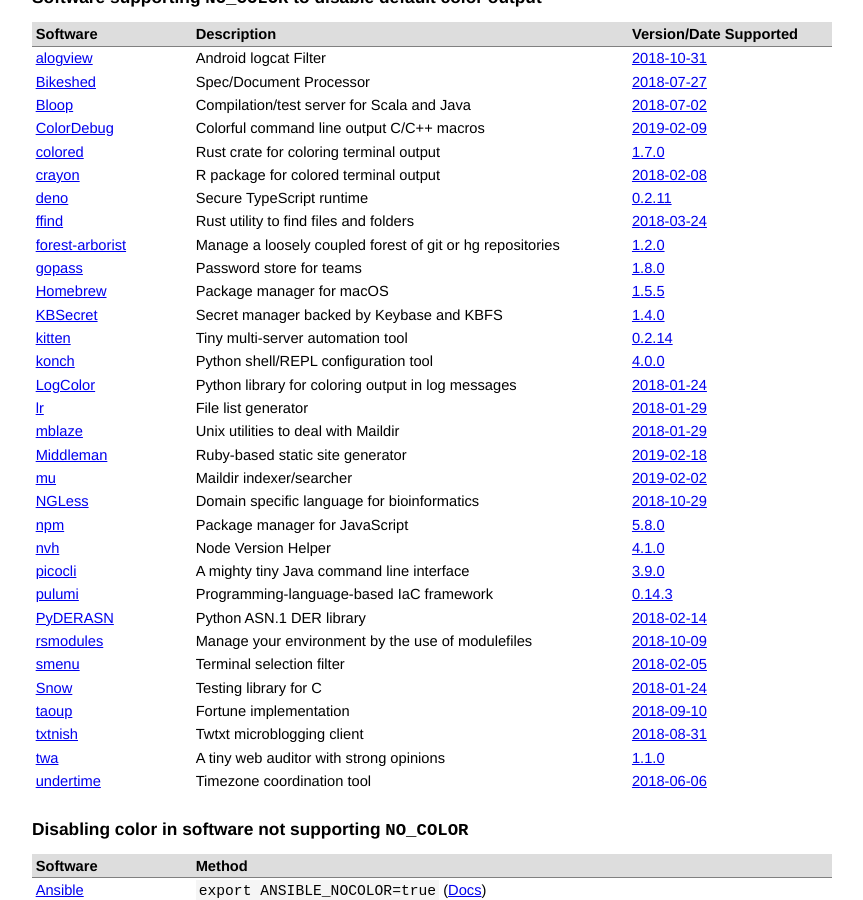
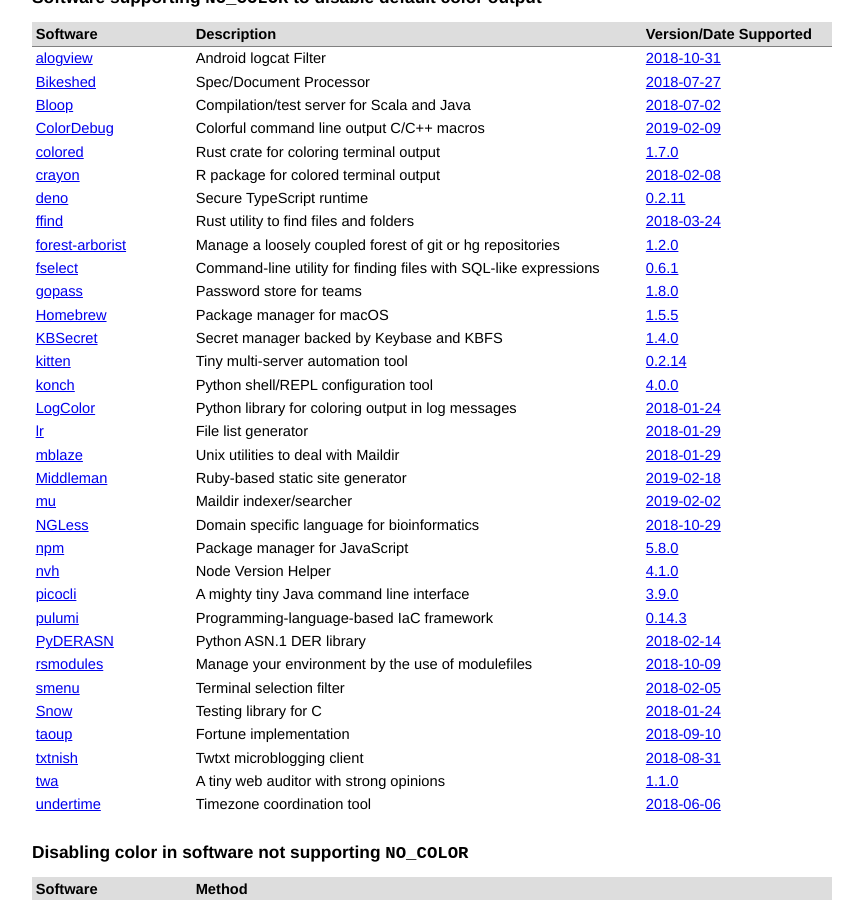
Before and after one commit to jcs/no_color, a Jekyll site: the page built from index.md, in a window 1280 px wide and 900 px high, scrolled down 411 px. Shown: the whole window, without its empty margins (208-1071 px from the left). Built offline with Jekyll 4.4.1, drawn with Linux system fonts in a browser that asks for light colours; our own code applies the rules of GitHub Pages for plain Markdown files.

Commit message:
Update index.md with fselect CLI tool (#50)

```diff
--- a/index.md
+++ b/index.md
@@ -46,6 +46,7 @@ and submit a pull request.
 | [deno](https://github.com/denoland/deno) | Secure TypeScript runtime | [0.2.11](https://github.com/denoland/deno/releases/tag/v0.2.11) |
 | [ffind](https://github.com/josephscade/ffind) | Rust utility to find files and folders | [2018-03-24](https://github.com/josephscade/ffind/commit/fec4aa6101f2b3d6d5b06df640e299d0b1fbb190) |
 | [forest-arborist](https://github.com/JohnRGee/forest-arborist) | Manage a loosely coupled forest of git or hg repositories | [1.2.0](https://github.com/JohnRGee/forest-arborist/releases/tag/v1.2.0) |
+| [fselect](https://github.com/jhspetersson/fselect) | Command-line utility for finding files with SQL-like expressions | [0.6.1](https://github.com/jhspetersson/fselect/releases/tag/0.6.1) |
 | [gopass](https://github.com/gopasspw/gopass) | Password store for teams | [1.8.0](https://github.com/gopasspw/gopass/releases/tag/v1.8.0) |
 | [Homebrew](https://brew.sh/) | Package manager for macOS | [1.5.5](https://github.com/Homebrew/brew/releases/tag/1.5.5) |
 | [KBSecret](https://kbsecret.github.io/) | Secret manager backed by Keybase and KBFS | [1.4.0](https://github.com/kbsecret/kbsecret/commit/d5296054d979a1b1ce07c1be78d56d3d29b62384) |
```
